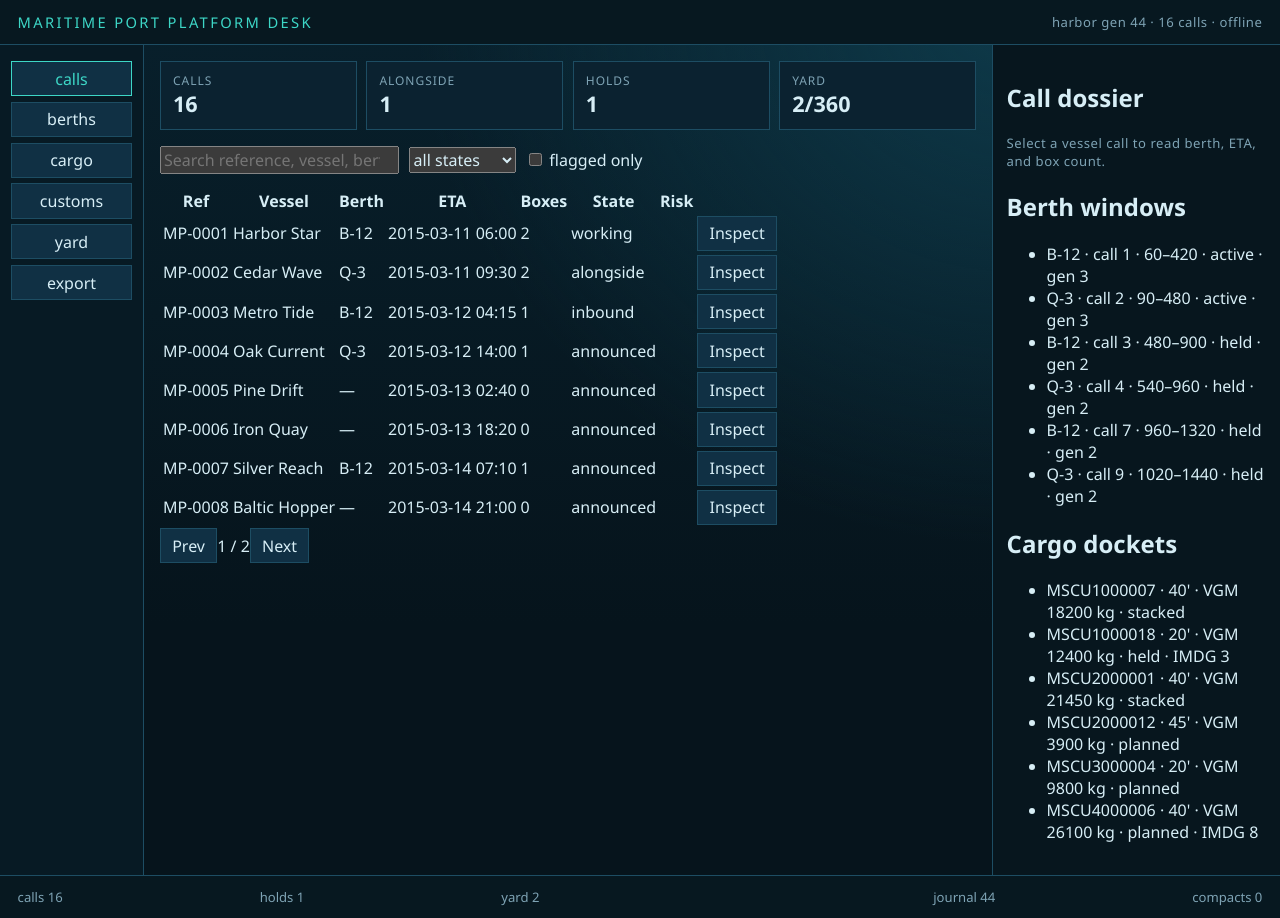
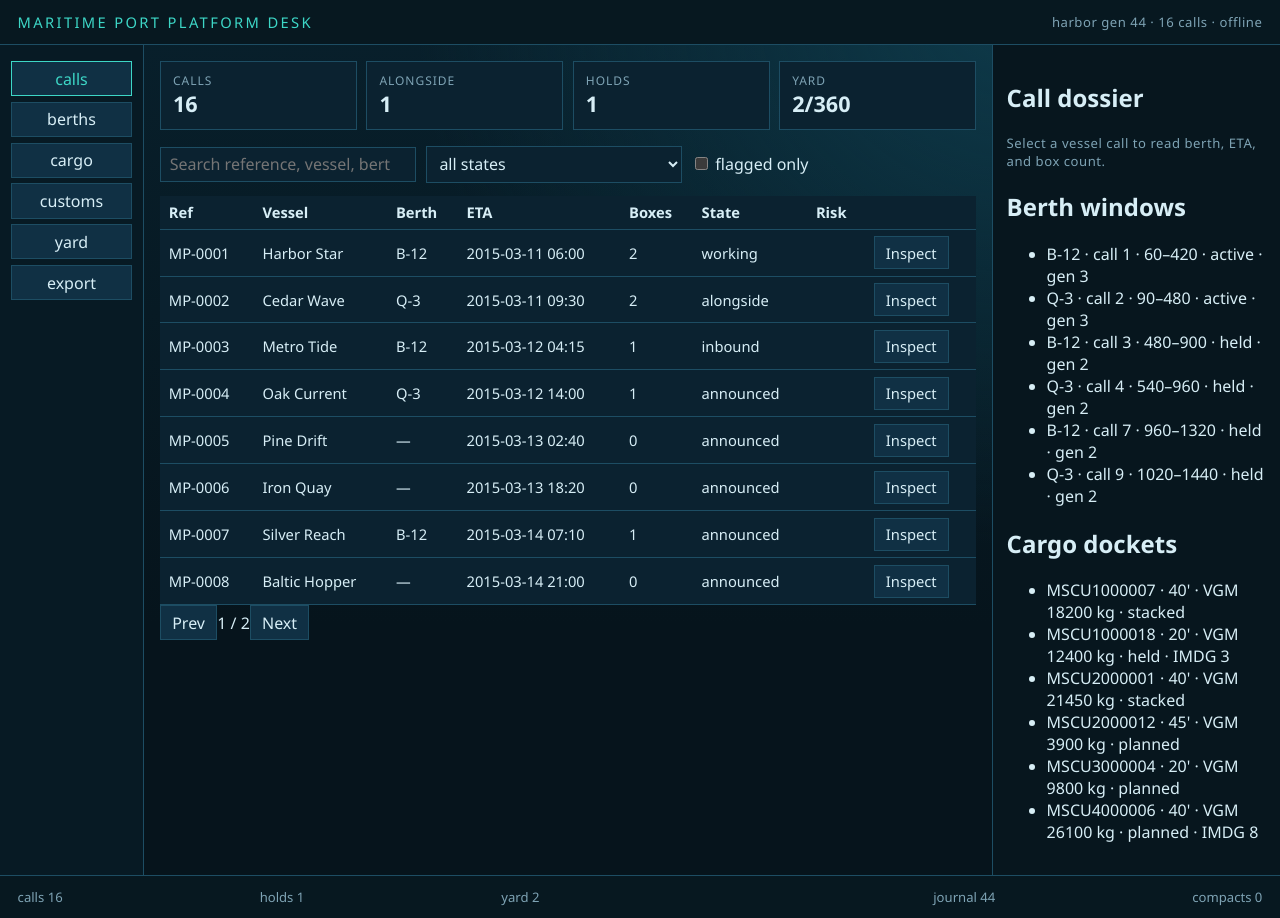
Before and after one commit to EnyewAnberbir/maritime-port-platform, a React (Vite) app: page / in a window 1280 px wide. Built offline with nearby package versions, Linux system fonts and the light colour scheme.

Commit message:
fix(tools): harden package pipeline (297)

```diff
--- a/src/styles/global.css
+++ b/src/styles/global.css
@@ -151,3 +151,23 @@ button[data-active="true"] {
 }
 
 .filter-bar input[type="search"],
+.filter-bar select {
+  background: var(--panel);
+  border: 1px solid var(--line);
+  padding: 0.35rem 0.55rem;
+  min-width: 16rem;
+}
+
+.call-table {
+  width: 100%;
+  border-collapse: collapse;
+  background: var(--panel);
+}
+
+.call-table th,
+.call-table td {
+  text-align: left;
+  padding: 0.4rem 0.55rem;
+  border-bottom: 1px solid var(--line);
+  font-size: 0.92rem;
+}
```
